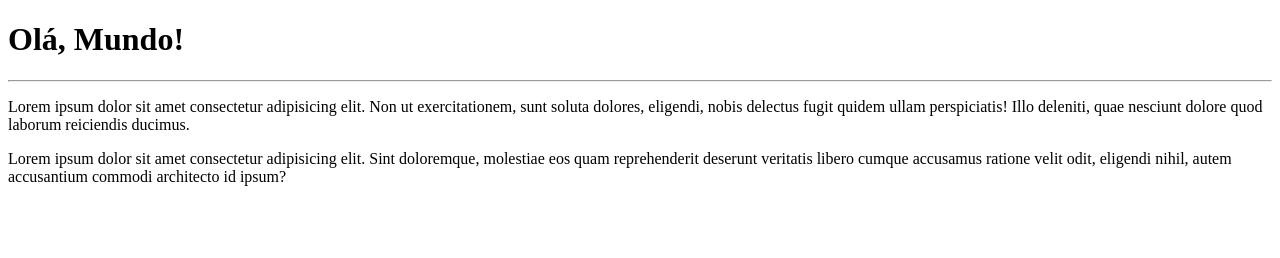
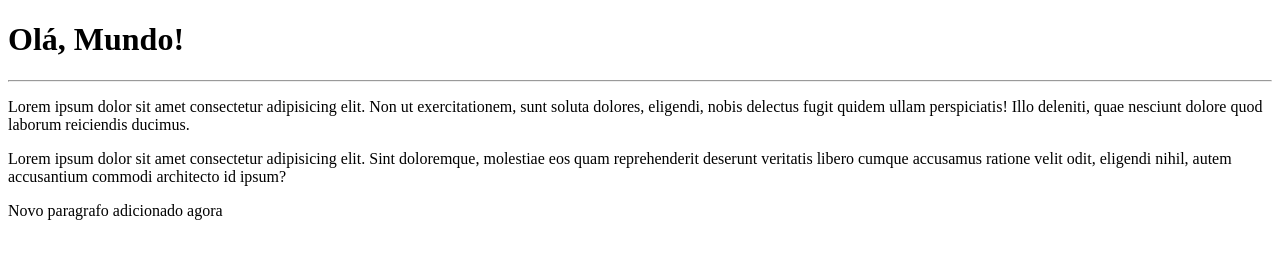
Before and after one commit to HenriqueBossle/Ola-mundo, a plain HTML site: page site_exemplo/index.html in a window 1280 px wide. Drawn offline with Linux system fonts and the light colour scheme.

Commit message:
Mudei o arquivo index
terceiro paragrafo

```diff
--- a/site_exemplo/index.html
+++ b/site_exemplo/index.html
@@ -10,5 +10,6 @@
     <hr>
     <p>Lorem ipsum dolor sit amet consectetur adipisicing elit. Non ut exercitationem, sunt soluta dolores, eligendi, nobis delectus fugit quidem ullam perspiciatis! Illo deleniti, quae nesciunt dolore quod laborum reiciendis ducimus.</p>
     <p>Lorem ipsum dolor sit amet consectetur adipisicing elit. Sint doloremque, molestiae eos quam reprehenderit deserunt veritatis libero cumque accusamus ratione velit odit, eligendi nihil, autem accusantium commodi architecto id ipsum?</p>
+    <p>Novo paragrafo adicionado agora</p>
 </body>
 </html>
```
